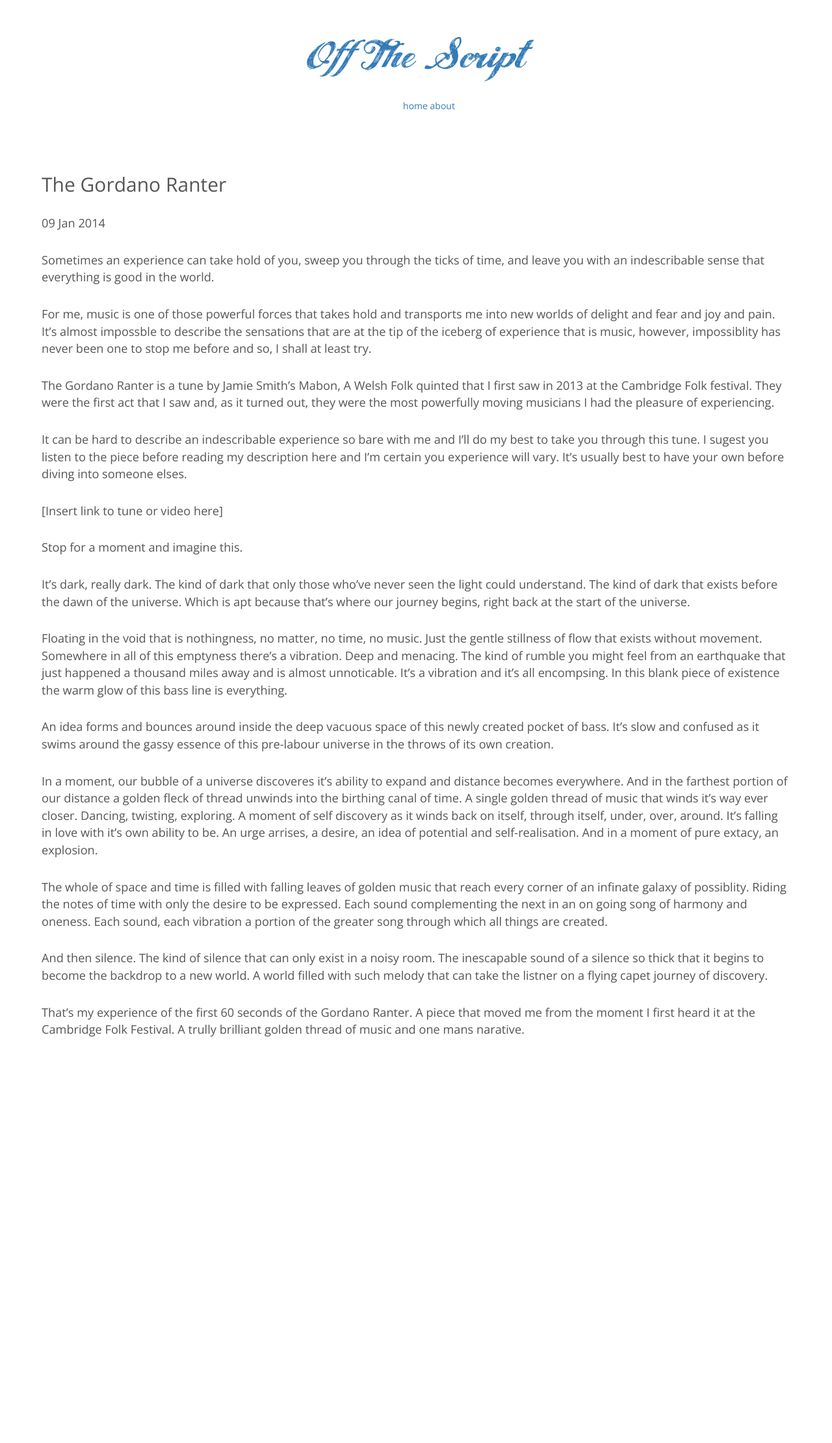
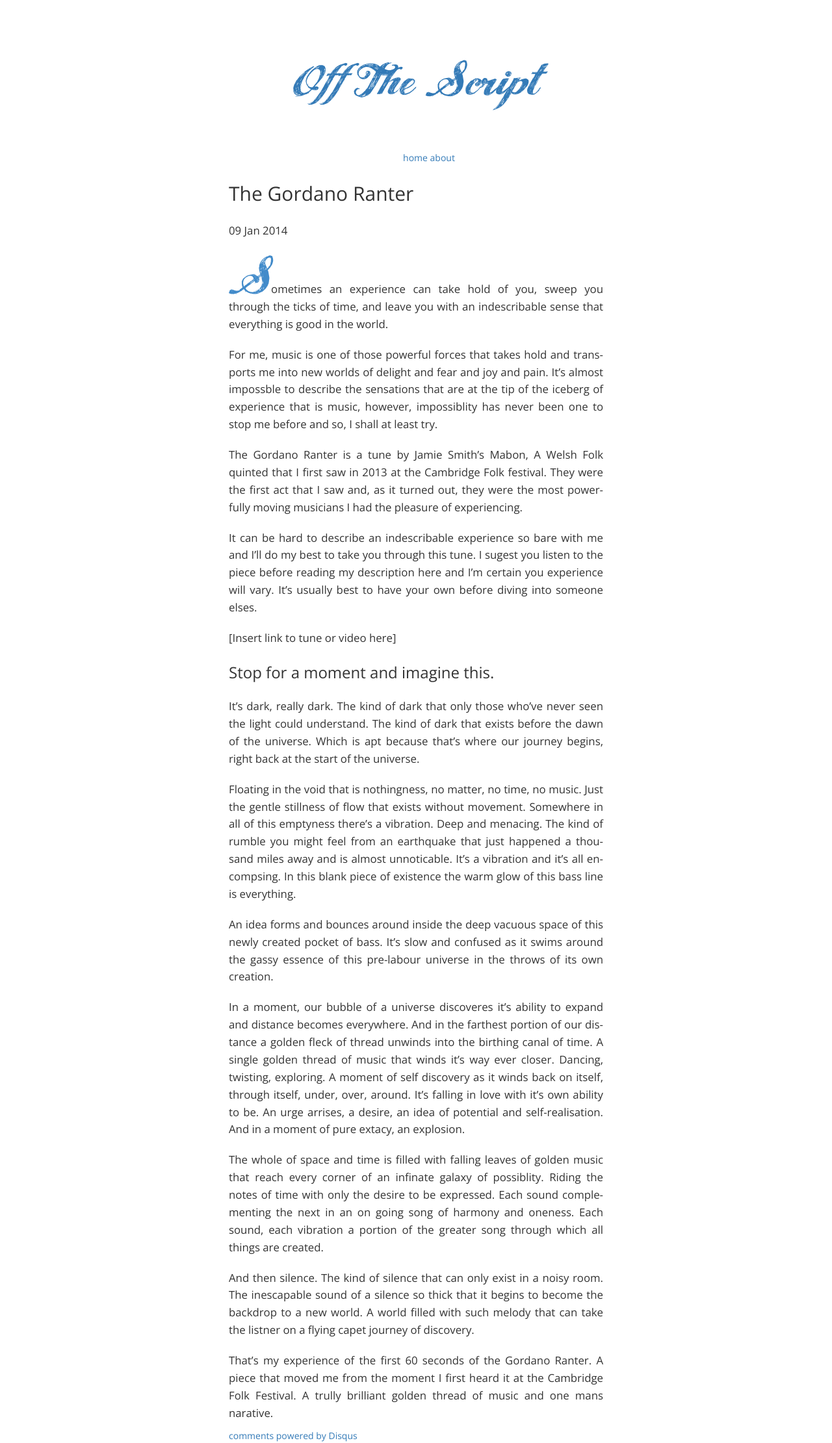
Before and after one commit to JamieDixon/jamiedixon.github.io, a Jekyll site: the page built from _posts/2014-01-09-Gordano-Ranter.markdown, in a window 1280 px wide. Shown: the whole page at 65% size. Built offline with Jekyll 4.4.1, drawn with Linux system fonts in a browser that asks for light colours; nearby versions of some CDN libraries; Markdown is read by kramdown in place of the engine named in the settings; comment, search, counter and statistics services are not loaded; before the commit the page ends 1672 px from its top, so only the background shows below that.

Commit message:
Bit o stlying and added disqus commenting

```diff
--- a/_layouts/default.html
+++ b/_layouts/default.html
@@ -1,5 +1,5 @@
 <!DOCTYPE html>
-<html>
+<html lang="en">
     <head>
         <meta charset="utf-8">
         <meta http-equiv="X-UA-Compatible" content="IE=edge,chrome=1">
@@ -36,5 +36,18 @@
 
         </div>
 
+    <script type="text/javascript">
+    /* * * CONFIGURATION VARIABLES: EDIT BEFORE PASTING INTO YOUR WEBPAGE * * */
+    var disqus_shortname = 'offthescript'; // required: replace example with your forum shortname
+
+    /* * * DON'T EDIT BELOW THIS LINE * * */
+    (function () {
+        var s = document.createElement('script'); s.async = true;
+        s.type = 'text/javascript';
+        s.src = '//' + disqus_shortname + '.disqus.com/count.js';
+        (document.getElementsByTagName('HEAD')[0] || document.getElementsByTagName('BODY')[0]).appendChild(s);
+    }());
+    </script>
+
     </body>
 </html>
--- a/_layouts/post.html
+++ b/_layouts/post.html
@@ -7,3 +7,21 @@ layout: default
 <div class="post">
 {{ content }}
 </div>
+
+<section class="comments">
+    <div id="disqus_thread"></div>
+    <script type="text/javascript">
+        /* * * CONFIGURATION VARIABLES: EDIT BEFORE PASTING INTO YOUR WEBPAGE * * */
+        var disqus_shortname = 'offthescript'; // required: replace example with your forum shortname
+
+        /* * * DON'T EDIT BELOW THIS LINE * * */
+        (function() {
+            var dsq = document.createElement('script'); dsq.type = 'text/javascript'; dsq.async = true;
+            dsq.src = '//' + disqus_shortname + '.disqus.com/embed.js';
+            (document.getElementsByTagName('head')[0] || document.getElementsByTagName('body')[0]).appendChild(dsq);
+        })();
+    </script>
+    <noscript>Please enable JavaScript to view the <a href="http://disqus.com/?ref_noscript">comments powered by Disqus.</a></noscript>
+    <a href="http://disqus.com" class="dsq-brlink">comments powered by <span class="logo-disqus">Disqus</span></a>
+
+</section>
--- a/_posts/2014-01-09-Gordano-Ranter.markdown
+++ b/_posts/2014-01-09-Gordano-Ranter.markdown
@@ -16,7 +16,7 @@ It can be hard to describe an indescribable experience so bare with me and I'll
 
 [Insert link to tune or video here]
 
-Stop for a moment and imagine this.
+###Stop for a moment and imagine this.
 
 It's dark, really dark. The kind of dark that only those who've never seen the light could understand. The kind of dark that exists before the dawn of the universe. Which is apt because that's where our journey begins, right back at the start of the universe.
 
--- a/css/main.css
+++ b/css/main.css
@@ -8,7 +8,8 @@
 body,
 h1,h2,h3,h4,h5,h6 {
   font-family: 'Open Sans', Helvetica, sans-serif;
-  color: #555;
+  color: #333;
+  line-height: 1.6;
 }
 
 header{
@@ -16,23 +17,34 @@ header{
 }
 header .title{
   font-size: 3em;
-  font-family: "Angel Tears", Helvetica;
+  font-family: "Angel Tears", Helvetica, sans-serif;
 }
 
 main{
   margin: 0 auto;
-  line-height: 1.9em;
-  padding: 5%;
 }
 
 main p{
-  margin-top: 30px;
+  margin-top: 20px;
+  font-size: 1.2em;
+  text-align: justify;
+  hyphens: auto;
+}
 
-  font-size: 1.3em;
+main .post p:first-child:first-letter{
+  font-size: 8em;
+  font-family: "Angel Tears", serif;
+  line-height: 0.5em;
+  color: #428bca;
+  vertical-align: text-bottom;
 }
 
 @media (min-width: 50em){
   header .title{
-    font-size: 8em;
+    font-size: 9em;
+  }
+
+  main{
+    width: 45%;
   }
 }
--- a/index.html
+++ b/index.html
@@ -4,7 +4,6 @@ title: Off the script
 ---
 
 <div id="home">
-  <h1>Blog Posts</h1>
   <ul class="posts">
     {% for post in site.posts %}
       <li><span>{{ post.date | date_to_string }}</span> &raquo; <a href="{{ post.url }}">{{ post.title }}</a></li>
```
